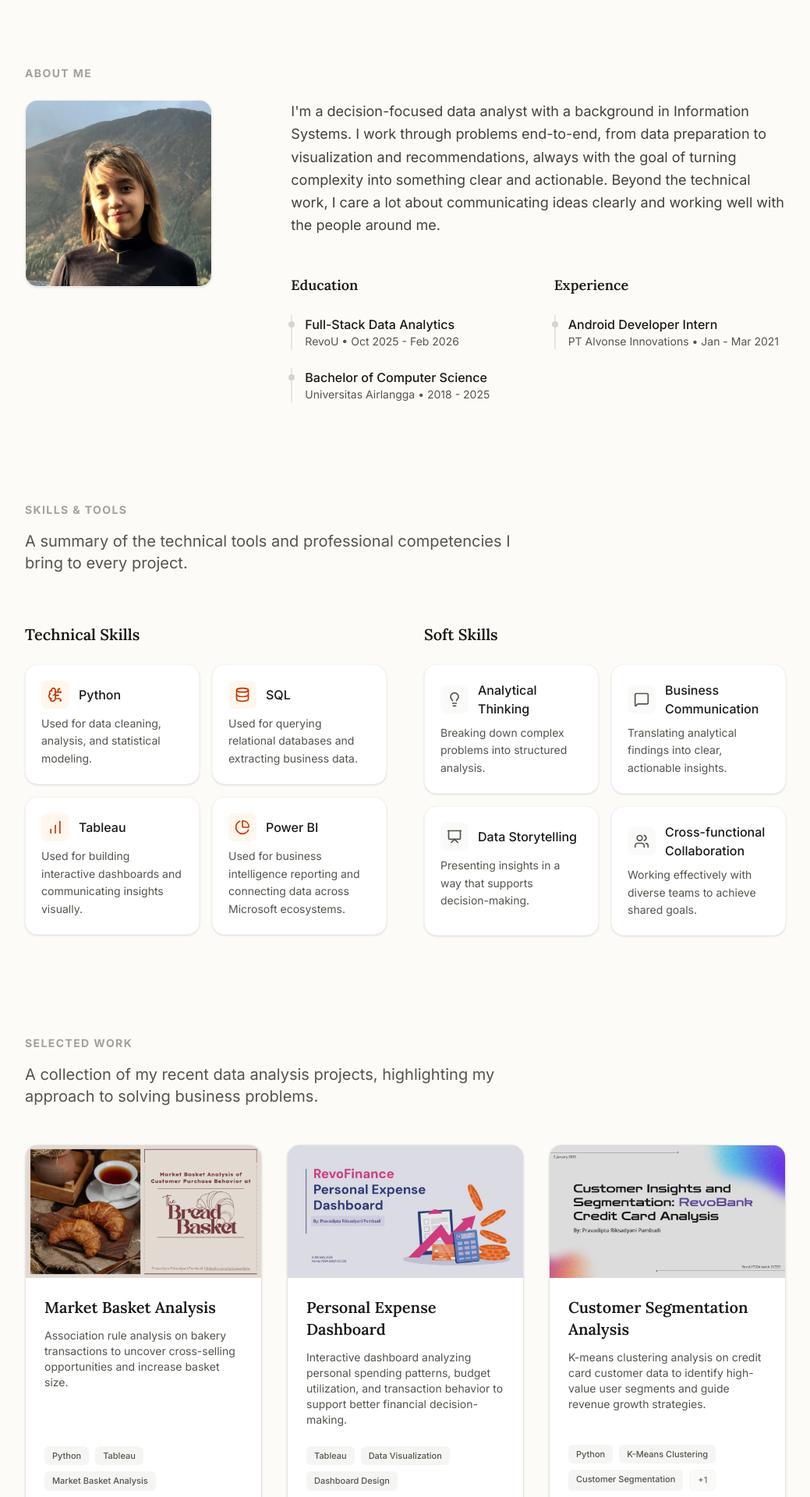
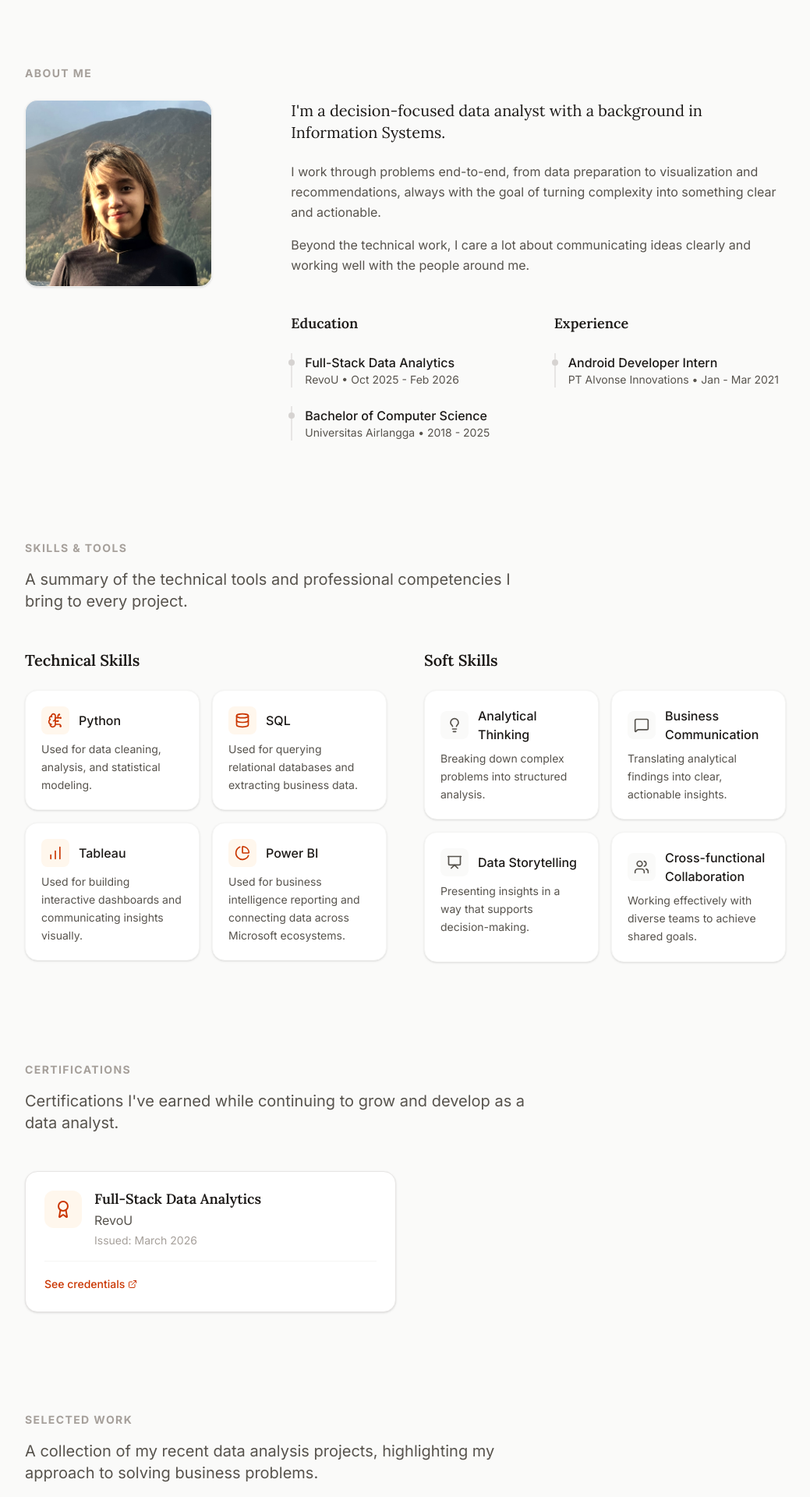
Before and after one commit to pravadipta/pravadipta.github.io, a React (Vite) app: page / in a window 1280 px wide. Shown: the part 560-2480 px from the top of the page at 78% size, without its empty margins (120-1159 px from the left). Built offline with nearby package versions, Linux system fonts and the light colour scheme.

Commit message:
Add new sections (certificates and testimonials) and dark mode

```diff
--- a/src/App.tsx
+++ b/src/App.tsx
@@ -16,7 +16,10 @@ import {
   Presentation,
   Users,
   ArrowUp,
-  FileText
+  FileText,
+  Award,
+  Sun,
+  Moon
 } from 'lucide-react';
 
 // --- Data ---
@@ -94,10 +97,10 @@ const projects = [
 ];
 
 const technicalSkills = [
-  { name: "Python", desc: "Used for data cleaning, analysis, and statistical modeling.", icon: <BrainCircuit className="w-5 h-5 text-orange-700" /> },
-  { name: "SQL", desc: "Used for querying relational databases and extracting business data.", icon: <Database className="w-5 h-5 text-orange-700" /> },
-  { name: "Tableau", desc: "Used for building interactive dashboards and communicating insights visually.", icon: <BarChart className="w-5 h-5 text-orange-700" /> },
-  { name: "Power BI", desc: "Used for business intelligence reporting and connecting data across Microsoft ecosystems.", icon: <PieChart className="w-5 h-5 text-orange-700" /> },
+  { name: "Python", desc: "Used for data cleaning, analysis, and statistical modeling.", icon: <BrainCircuit className="w-5 h-5 text-orange-700 dark:text-orange-500" /> },
+  { name: "SQL", desc: "Used for querying relational databases and extracting business data.", icon: <Database className="w-5 h-5 text-orange-700 dark:text-orange-500" /> },
+  { name: "Tableau", desc: "Used for building interactive dashboards and communicating insights visually.", icon: <BarChart className="w-5 h-5 text-orange-700 dark:text-orange-500" /> },
+  { name: "Power BI", desc: "Used for business intelligence reporting and connecting data across Microsoft ecosystems.", icon: <PieChart className="w-5 h-5 text-orange-700 dark:text-orange-500" /> },
 ];
 
 const softSkills = [
@@ -105,6 +108,23 @@ const softSkills = [
   { name: "Business Communication", desc: "Translating analytical findings into clear, actionable insights.", icon: <MessageSquare className="w-5 h-5 text-stone-600" /> },
   { name: "Data Storytelling", desc: "Presenting insights in a way that supports decision-making.", icon: <Presentation className="w-5 h-5 text-stone-600" /> },
   { name: "Cross-functional Collaboration", desc: "Working effectively with diverse teams to achieve shared goals.", icon: <Users className="w-5 h-5 text-stone-600" /> },
+];
+
+const testimonials = [
+  {
+    text: "...Pravadipta brings clarity, practicality, and thoughtful analysis to the table—and that combination is valuable in any data-driven organization.",
+    name: "Ahmad Hani Mustafa",
+    role: "Course Instructor, RevoU"
+  }
+];
+
+const certifications = [
+  {
+    name: "Full-Stack Data Analytics",
+    issuer: "RevoU",
+    date: "March 2026",
+    link: "https://certificates.revou.tech/?id=FSDA-2026-03-173646304974&name=Pravadipta%20Riksadyani%20Pambudi"
+  }
 ];
 
 // --- Components ---
@@ -156,7 +176,7 @@ function ProjectModal({ project, onClose }: { project: typeof projects[0], onClo
             <div className="space-y-6">
               <div className="flex flex-wrap gap-2">
                 {project.tags.map(tag => (
-                  <span key={tag} className="px-3 py-1 text-xs font-medium text-orange-800 bg-orange-50 border border-orange-100 rounded-full">
+                  <span key={tag} className="px-3 py-1 text-xs font-medium text-orange-800 dark:text-orange-400 bg-orange-50 dark:bg-orange-500/10 border border-orange-100 dark:border-orange-500/20 rounded-full">
                     {tag}
                   </span>
                 ))}
@@ -171,7 +191,7 @@ function ProjectModal({ project, onClose }: { project: typeof projects[0], onClo
                     </a>
                   )}
                   {project.deckUrl && (
-                    <a href={project.deckUrl} target="_blank" rel="noopener noreferrer" className="flex items-center gap-2 px-4 py-2 bg-orange-100 text-orange-900 text-sm font-medium rounded-lg hover:bg-orange-200 transition-colors">
+                    <a href={project.deckUrl} target="_blank" rel="noopener noreferrer" className="flex items-center gap-2 px-4 py-2 bg-orange-100 dark:bg-orange-500/20 text-orange-900 dark:text-orange-300 text-sm font-medium rounded-lg hover:bg-orange-200 dark:hover:bg-orange-500/30 transition-colors">
                       <Presentation className="w-4 h-4" />
                       View Deck
                     </a>
@@ -212,8 +232,8 @@ function ProjectModal({ project, onClose }: { project: typeof projects[0], onClo
             </div>
 
             <div className="grid gap-6 sm:grid-cols-2">
-              <div className="bg-orange-50/50 rounded-xl p-5 border border-orange-100">
-                <h3 className="text-sm font-semibold text-orange-800 uppercase tracking-wider mb-2 flex items-center gap-2">
+              <div className="bg-orange-50/50 dark:bg-orange-500/5 rounded-xl p-5 border border-orange-100 dark:border-orange-500/20">
+                <h3 className="text-sm font-semibold text-orange-800 dark:text-orange-400 uppercase tracking-wider mb-2 flex items-center gap-2">
                   <Lightbulb className="w-4 h-4" /> Key Insights
                 </h3>
                 <p className="text-stone-800">{project.details.keyInsights}</p>
@@ -275,12 +295,21 @@ function ScrollToTop() {
 
 export default function App() {
   const [selectedProject, setSelectedProject] = useState<typeof projects[0] | null>(null);
+  const [isDark, setIsDark] = useState(false);
+
+  useEffect(() => {
+    if (isDark) {
+      document.documentElement.classList.add('dark');
+    } else {
+      document.documentElement.classList.remove('dark');
+    }
+  }, [isDark]);
 
   return (
-    <div className="min-h-screen bg-[#FDFBF7] font-sans text-stone-800 selection:bg-orange-100 selection:text-orange-900">
+    <div className="min-h-screen bg-stone-50 font-sans text-stone-800 selection:bg-orange-100 dark:selection:bg-orange-500/30 selection:text-orange-900 dark:selection:text-orange-200 transition-colors duration-300">
 
       {/* Navigation */}
-      <nav className="sticky top-0 z-40 bg-[#FDFBF7]/80 backdrop-blur-md border-b border-stone-200">
+      <nav className="sticky top-0 z-40 bg-stone-50/80 backdrop-blur-md border-b border-stone-200 transition-colors duration-300">
         <div className="max-w-5xl mx-auto px-6 h-16 flex items-center justify-between">
           <span className="font-serif font-bold text-xl tracking-tight text-stone-900">Pravadipta Riksadyani Pambudi</span>
           <div className="hidden sm:flex items-center gap-6 text-sm font-medium text-stone-600">
@@ -289,10 +318,17 @@ export default function App() {
             <a href="#projects" className="hover:text-orange-700 transition-colors">Projects</a>
             <a href="#contact" className="hover:text-orange-700 transition-colors">Contact</a>
             <div className="w-px h-4 bg-stone-300"></div>
-            <a href="https://drive.google.com/file/d/18EsJadoAUDUIL8Fj8XaNI9uTdcT-7d8U/view?usp=sharing" target="_blank" rel="noopener noreferrer" className="flex items-center gap-1.5 text-orange-700 hover:text-orange-800 transition-colors">
+            <a href="/resume.pdf" target="_blank" rel="noopener noreferrer" className="flex items-center gap-1.5 text-orange-700 hover:text-orange-800 transition-colors">
               <FileText className="w-4 h-4" />
               Resume
             </a>
+            <button
+              onClick={() => setIsDark(!isDark)}
+              className="p-2 rounded-full hover:bg-stone-200 text-stone-600 transition-colors"
+              aria-label="Toggle Dark Mode"
+            >
+              {isDark ? <Sun className="w-4 h-4" /> : <Moon className="w-4 h-4" />}
+            </button>
           </div>
         </div>
       </nav>
@@ -330,7 +366,7 @@ export default function App() {
         </section>
 
         {/* About Me */}
-                <section id="about" className="scroll-mt-24">
+        <section id="about" className="scroll-mt-24">
           <div className="mb-6">
             <h2 className="text-sm font-bold text-stone-400 uppercase tracking-widest">About Me</h2>
           </div>
@@ -349,11 +385,19 @@ export default function App() {
               </div>
             </div>
             <div className="md:col-span-8 space-y-12">
-              <p className="text-lg text-stone-700 leading-relaxed">
-                I'm a decision-focused data analyst with a background in Information Systems.
-                I work through problems end-to-end, from data preparation to visualization and recommendations, always with the goal of turning complexity into something clear and actionable.
-                Beyond the technical work, I care a lot about communicating ideas clearly and working well with the people around me.
-              </p>
+              <div className="space-y-6">
+                <p className="text-xl font-serif text-stone-900 leading-snug">
+                  I'm a decision-focused data analyst with a background in Information Systems.
+                </p>
+                <div className="space-y-4">
+                  <p className="text-base text-stone-600 leading-relaxed">
+                    I work through problems end-to-end, from data preparation to visualization and recommendations, always with the goal of turning complexity into something clear and actionable.
+                  </p>
+                  <p className="text-base text-stone-600 leading-relaxed">
+                    Beyond the technical work, I care a lot about communicating ideas clearly and working well with the people around me.
+                  </p>
+                </div>
+              </div>
 
               <div className="grid sm:grid-cols-2 gap-10">
                 {/* Education */}
@@ -397,7 +441,7 @@ export default function App() {
         {/* Skills */}
         <section id="skills" className="scroll-mt-24">
           <div className="space-y-16">
-            <div className="text-center sm:text-left">
+            <div className="mb-12">
               <h2 className="text-sm font-bold text-stone-400 uppercase tracking-widest mb-4">Skills & Tools</h2>
               <p className="text-xl text-stone-600 max-w-2xl">A summary of the technical tools and professional competencies I bring to every project.</p>
             </div>
@@ -409,7 +453,7 @@ export default function App() {
                   {technicalSkills.map(skill => (
                     <div key={skill.name} className="bg-white p-5 rounded-2xl border border-stone-100 shadow-sm hover:shadow-md transition-shadow">
                       <div className="flex items-center gap-3 mb-2">
-                        <div className="p-2 bg-orange-50 rounded-lg">
+                        <div className="p-2 bg-orange-50 dark:bg-orange-500/10 rounded-lg">
                           {skill.icon}
                         </div>
                         <h4 className="font-medium text-stone-900">{skill.name}</h4>
@@ -437,6 +481,41 @@ export default function App() {
                 </div>
               </div>
             </div>
+          </div>
+        </section>
+
+        {/* Certifications */}
+        <section className="scroll-mt-24">
+          <div className="mb-12">
+            <h2 className="text-sm font-bold text-stone-400 uppercase tracking-widest mb-4">Certifications</h2>
+            <p className="text-xl text-stone-600 max-w-2xl">Certifications I've earned while continuing to grow and develop as a data analyst.</p>
+          </div>
+
+          <div className="grid md:grid-cols-2 gap-6">
+            {certifications.map((cert, idx) => (
+              <div key={idx} className="bg-white p-6 rounded-2xl border border-stone-200 shadow-sm flex flex-col h-full hover:shadow-md transition-shadow">
+                <div className="flex items-start gap-4 mb-4">
+                  <div className="p-3 bg-orange-50 dark:bg-orange-500/10 text-orange-700 dark:text-orange-500 rounded-xl">
+                    <Award className="w-6 h-6" />
+                  </div>
+                  <div>
+                    <h3 className="text-lg font-serif font-semibold text-stone-900 leading-tight mb-1">{cert.name}</h3>
+                    <p className="text-stone-600">{cert.issuer}</p>
+                    <p className="text-sm text-stone-400 mt-1">Issued: {cert.date}</p>
+                  </div>
+                </div>
+                <div className="mt-auto pt-4 border-t border-stone-100">
+                  <a
+                    href={cert.link}
+                    target="_blank"
+                    rel="noopener noreferrer"
+                    className="inline-flex items-center gap-1 text-sm font-medium text-orange-700 hover:text-orange-800 transition-colors"
+                  >
+                    See credentials <ExternalLink className="w-3 h-3" />
+                  </a>
+                </div>
+              </div>
+            ))}
           </div>
         </section>
 
@@ -489,6 +568,31 @@ export default function App() {
           </div>
         </section>
 
+        {/* Testimonials */}
+        <section className="scroll-mt-24">
+          <div className="mb-12">
+            <h2 className="text-sm font-bold text-stone-400 uppercase tracking-widest mb-4">What people say</h2>
+            <p className="text-xl text-stone-600 max-w-2xl">From people I've worked with and learned from along the way.</p>
+          </div>
+
+          <div className="grid md:grid-cols-2 gap-6">
+            {testimonials.map((testimonial, idx) => (
+              <div key={idx} className="bg-white p-6 rounded-2xl border border-stone-200 shadow-sm flex flex-col h-full">
+                <div className="text-orange-700 mb-4">
+                  <svg className="w-6 h-6 opacity-50" fill="currentColor" viewBox="0 0 32 32" aria-hidden="true">
+                    <path d="M9.352 4C4.456 7.456 1 13.12 1 19.36c0 5.088 3.072 8.064 6.624 8.064 3.36 0 5.856-2.688 5.856-5.856 0-3.168-2.208-5.472-5.088-5.472-.576 0-1.344.096-1.536.192.48-3.264 3.552-7.104 6.624-9.024L9.352 4zm16.512 0c-4.8 3.456-8.256 9.12-8.256 15.36 0 5.088 3.072 8.064 6.624 8.064 3.264 0 5.856-2.688 5.856-5.856 0-3.168-2.304-5.472-5.184-5.472-.576 0-1.248.096-1.44.192.48-3.264 3.456-7.104 6.528-9.024L25.864 4z" />
+                  </svg>
+                </div>
+                <p className="text-lg text-stone-700 leading-relaxed flex-grow mb-5 italic">"{testimonial.text}"</p>
+                <div>
+                  <p className="text-lg font-serif font-semibold text-stone-900">{testimonial.name}</p>
+                  <p className="text-base text-stone-500">{testimonial.role}</p>
+                </div>
+              </div>
+            ))}
+          </div>
+        </section>
+
         {/* Contact */}
         <section id="contact" className="scroll-mt-24 pb-24">
           <div className="bg-stone-900 rounded-3xl p-8 sm:p-16 text-center">
@@ -529,7 +633,7 @@ export default function App() {
       </main>
 
       <ScrollToTop />
-      <footer className="border-t border-stone-200 bg-[#FDFBF7] py-8 text-center text-stone-500 text-sm">
+      <footer className="border-t border-stone-200 bg-stone-100 dark:bg-stone-100 py-8 text-center text-stone-500 text-sm">
         <p>&copy; {new Date().getFullYear()} Pravadipta</p>
       </footer>
 
```
Also changed, not shown: src/index.css (+29 -0 lines).
